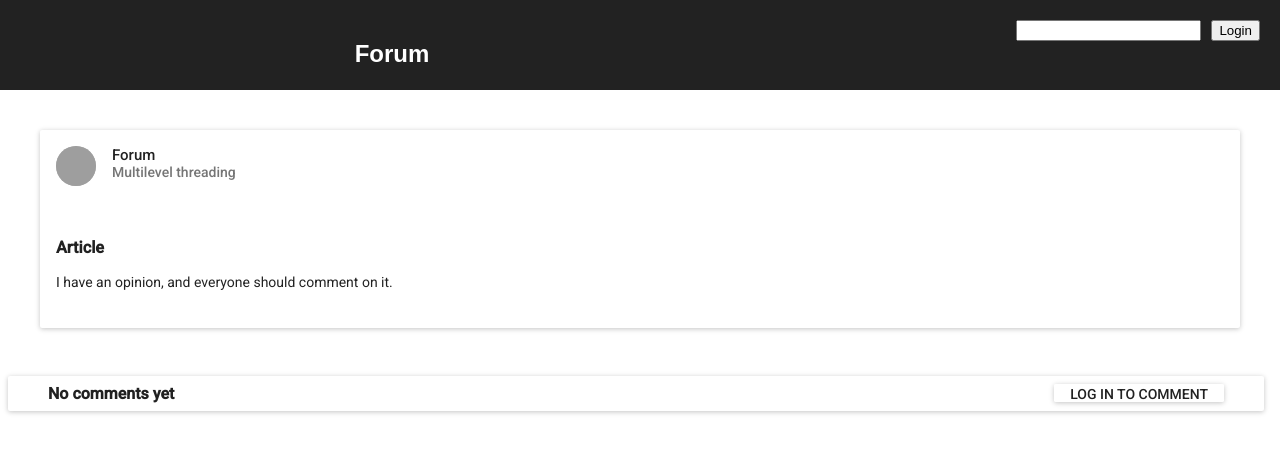
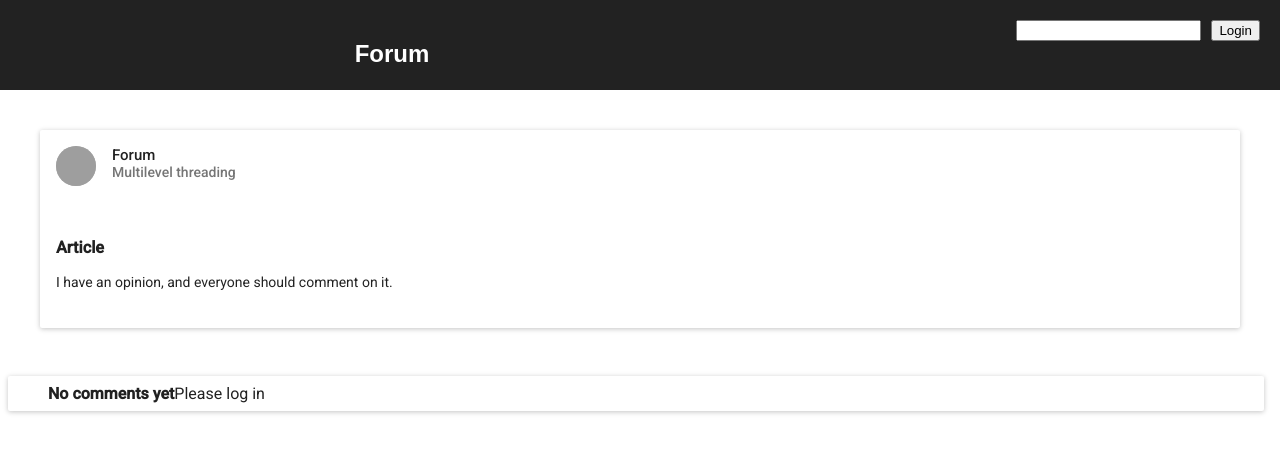
Before and after one commit to Frazer/reactMaterialUICommentBoard, a React (Create React App) app: page / in a window 1280 px wide. Shown: the top 452 px of the page. Built offline with nearby package versions, Linux system fonts and the light colour scheme; grey boxes are pictures that could not be loaded.

Commit message:
Update AddComment.js

```diff
--- a/src/AddComment.js
+++ b/src/AddComment.js
@@ -65,9 +65,9 @@ export default class AddComment extends React.Component {
         )
       }
     }else{
-      return (<span><RaisedButton className="commentButton" label="Log in to comment" onClick={()=>{}} /></span>);
+      return (<span>Please log in</span>);
     }
-	}
+  }
 }
 
 AddComment.propTypes = {
```
